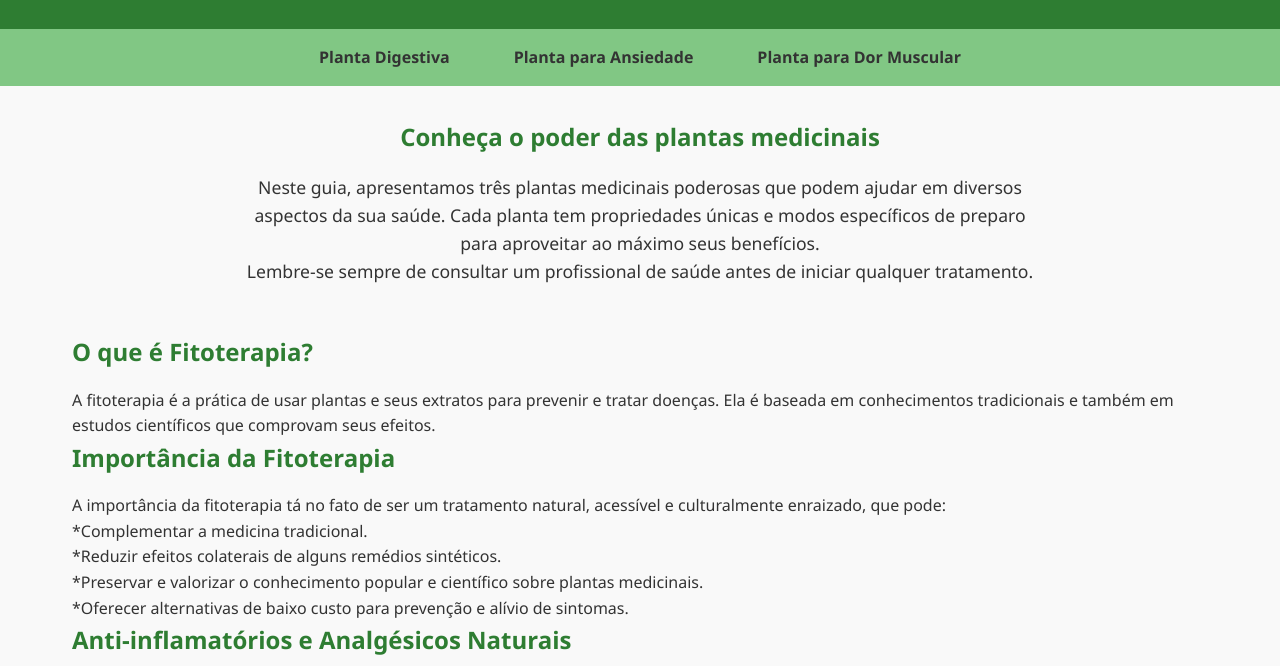
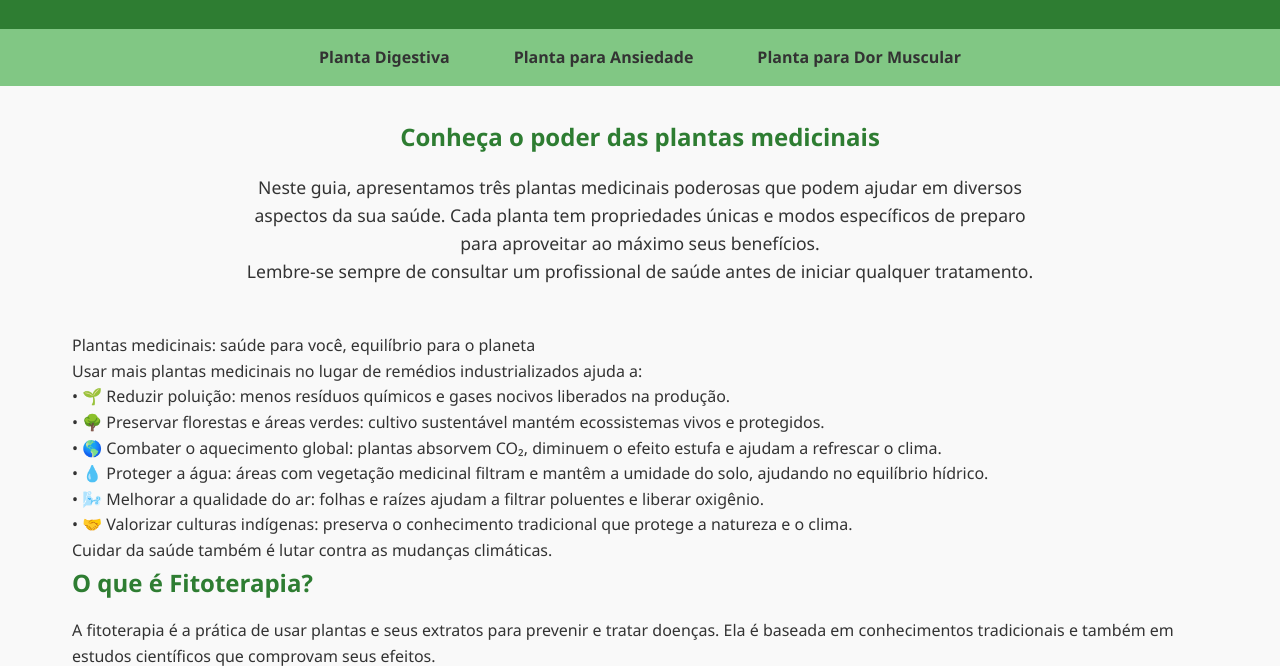
Before and after one commit to https-sites/site_ciencia, a plain HTML site: page index.html in a window 1280 px wide. Shown: the part 146-812 px from the top of the page. Drawn offline with Linux system fonts and the light colour scheme.

Commit message:
Update index.html

```diff
--- a/index.html
+++ b/index.html
@@ -250,6 +250,20 @@
             <p>Lembre-se sempre de consultar um profissional de saúde antes de iniciar qualquer tratamento.</p>
         </div>
 
+                <div>
+            <p>Plantas medicinais: saúde para você, equilíbrio para o planeta</p>
+
+<p>Usar mais plantas medicinais no lugar de remédios industrializados ajuda a:</p>
+<p>	•	🌱 Reduzir poluição: menos resíduos químicos e gases nocivos liberados na produção.<p/>
+<p>	•	🌳 Preservar florestas e áreas verdes: cultivo sustentável mantém ecossistemas vivos e protegidos.</p>
+<p>	•	🌎 Combater o aquecimento global: plantas absorvem CO₂, diminuem o efeito estufa e ajudam a refrescar o clima.</p>
+<p>	•	💧 Proteger a água: áreas com vegetação medicinal filtram e mantêm a umidade do solo, ajudando no equilíbrio hídrico.</p>
+<p> •	🌬️ Melhorar a qualidade do ar: folhas e raízes ajudam a filtrar poluentes e liberar oxigênio.</p>
+<p> •	🤝 Valorizar culturas indígenas: preserva o conhecimento tradicional que protege a natureza e o clima.</p>
+
+<p>Cuidar da saúde também é lutar contra as mudanças climáticas.</p>
+</p>
+
 <section>
     <h2>O que é Fitoterapia?</h2>
     <p>A fitoterapia é a prática de usar plantas e seus extratos para prevenir e tratar doenças. Ela é baseada em conhecimentos tradicionais e também em estudos científicos que comprovam seus efeitos.</p>
```
